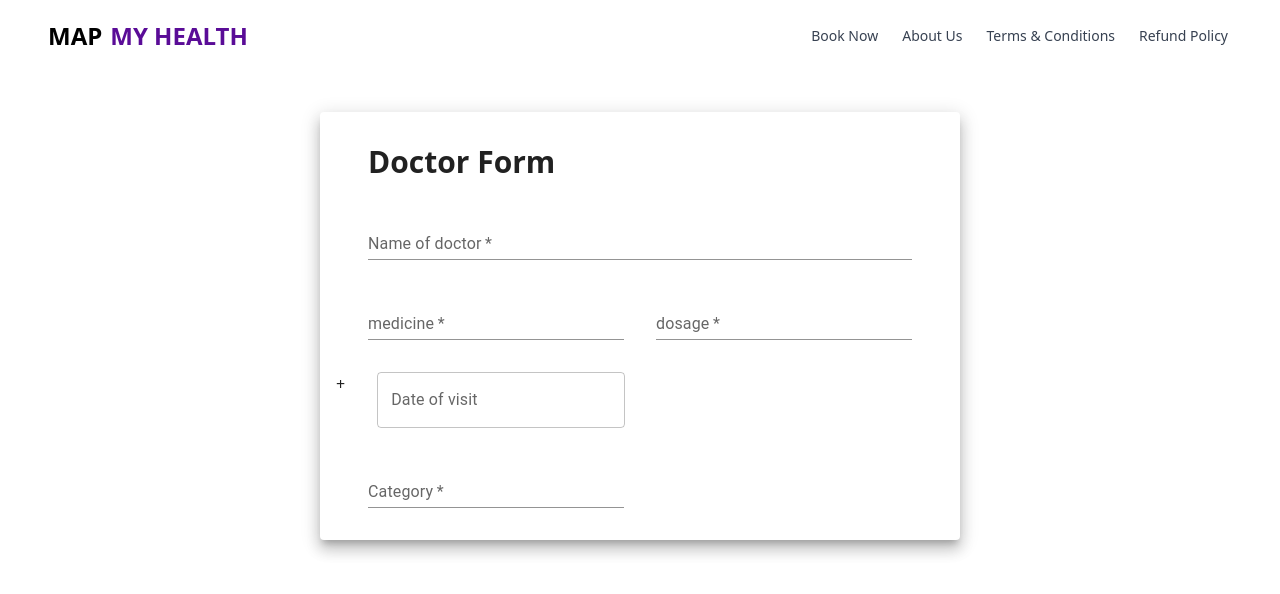
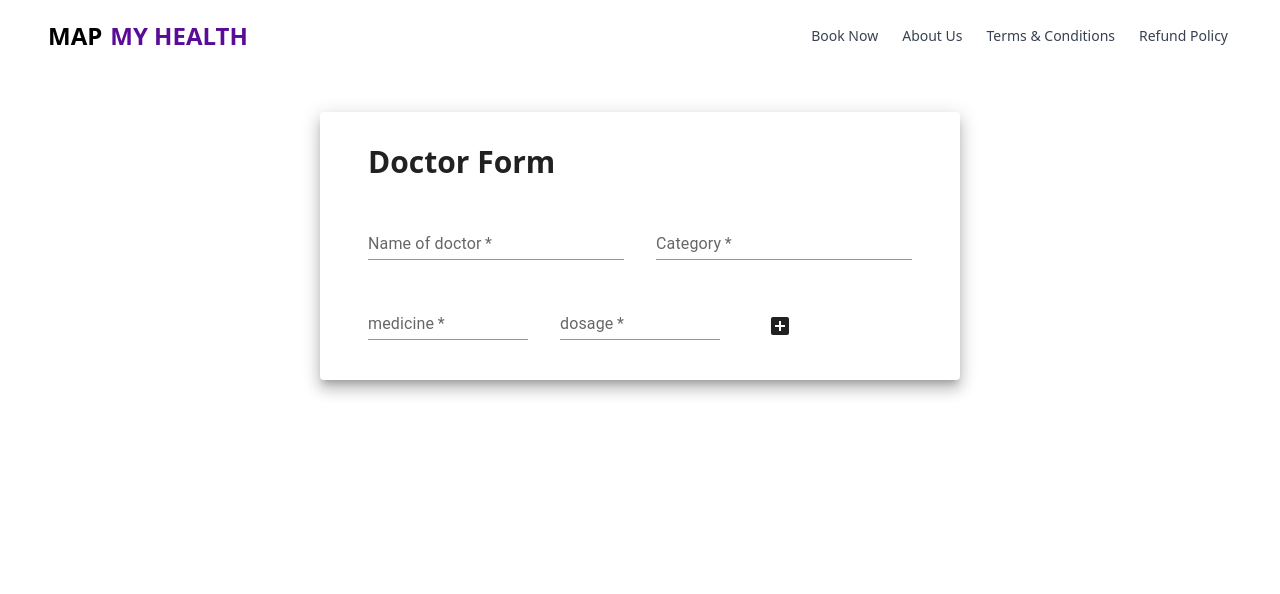
Before and after one commit to siddhartha-star-dev/gfg-hackathon, a React (Create React App) app: page /doctorform in a window 1280 px wide. Shown: the top 594 px of the page. Built offline with nearby package versions, Linux system fonts and the light colour scheme.

Commit message:
doctor form updated

```diff
--- a/src/routes/doctorform.jsx
+++ b/src/routes/doctorform.jsx
@@ -5,18 +5,16 @@ import TextField from '@mui/material/TextField';
 import FormControlLabel from '@mui/material/FormControlLabel';
 import Checkbox from '@mui/material/Checkbox';
 import Paper from '@mui/material/Paper';
-import InputLabel from '@mui/material/InputLabel';
-import MenuItem from '@mui/material/MenuItem';
-import FormControl from '@mui/material/FormControl';
-import Select, { SelectChangeEvent } from '@mui/material/Select';
 import { AdapterDayjs } from '@mui/x-date-pickers/AdapterDayjs';
 import { LocalizationProvider } from '@mui/x-date-pickers/LocalizationProvider';
 import { DatePicker } from '@mui/x-date-pickers/DatePicker';
 import { Theme, useTheme } from '@mui/material/styles';
-import Box from '@mui/material/Box';
-import OutlinedInput from '@mui/material/OutlinedInput';
+import AddBoxIcon from '@mui/icons-material/AddBox';
 import Chip from '@mui/material/Chip';
 import {useState} from 'react';
+
+
+
 const ITEM_HEIGHT = 48;
 const ITEM_PADDING_TOP = 8;
 const MenuProps = {
@@ -44,22 +42,23 @@ function getStyles(name, personName ,theme) {
 }
 export default function Doctorform() {
     const theme = useTheme();
-  const [personName, setPersonName] = React.useState([]);
+    const [data, setData] = useState({
+      name_of_doctor:'',
+      category:'',
+      medicine:[]
+    })
 
   const handleChange = (event) => {
-    const {
-      target: { value },
-    } = event;
-    setPersonName(
-      // On autofill we get a stringified value.
-      typeof value === 'string' ? value.split(',') : value,
-    );
+      const {name, value} = event.target;
+    setData({...data, [name]:value});
   };
-const [medicines,setMedicines] = useState([]);
+
+// const [medicines,setMedicines] = useState([]);
 const [medicineInfo,setMedicineInfo] = useState({
   medicine:"",
   dosage:"",
 });
+
 const handlenputChange = (e)=>{
   const {name,value} = e.target;
 setMedicineInfo({...medicineInfo,[name]:value});
@@ -69,24 +68,37 @@ setMedicineInfo({...medicineInfo,[name]:value});
         <div className='mb-8  text-3xl font-semibold'>
           Doctor Form
         </div>
-        <div>
-        {
-          medicines.map((item,i)=>(<p><span>{item.medicine}</span> <span>{item.dosage}</span></p>))
-        }
-        </div>
+
         <Grid container spacing={4}>
-          <Grid item xs={12}>
+          <Grid item xs={12} sm={6}>
             <TextField
               required
               id="name_of_doctor"
               name="name_of_doctor"
               label="Name of doctor"
+              onChange={(e)=>{
+                handleChange(e)
+              }}
               fullWidth
               autoComplete="shipping address-line1"
               variant="standard"
             />
           </Grid>
           <Grid item xs={12} sm={6}>
+            <TextField
+              required
+              id="category"
+              name="category"
+              label="Category"
+              fullWidth
+              autoComplete="shipping postal-code"
+              variant="standard"
+              onChange={(e)=>{
+                handleChange(e)
+              }}
+            />
+          </Grid>
+          <Grid item xs={12} sm={4}>
             <TextField
               required
               id="medicine"
@@ -101,7 +113,7 @@ setMedicineInfo({...medicineInfo,[name]:value});
               value={medicineInfo.medicine}
             />
           </Grid>
-          <Grid item xs={12} sm={6}>
+          <Grid item xs={12} sm={4}>
             <TextField
               required
               id="dosage"
@@ -116,31 +128,38 @@ setMedicineInfo({...medicineInfo,[name]:value});
               value={medicineInfo.dosage}
             />
           </Grid>
-        <button onClick={(e)=>{
-            setMedicines([...medicines,medicineInfo]);
+          <Grid item xs={12} sm={4}>
+          <button className='mt-5 ml-4' onClick={(e)=>{
+            // setMedicines([...medicines,medicineInfo]);
+            setData({...data, medicine:[...data.medicine,medicineInfo]});
+            console.log({...data, medicine:[...data.medicine,medicineInfo]})
             setMedicineInfo({medicine:"",dosage:"",})
-        }}>+</button>
+        }}><AddBoxIcon/></button>
+        </Grid>
+          <div className='ml-12 mt-2'>
+        {
+          data.medicine.map((item,i)=>(<p>
+            <ul className='list-disc'>
+              <li className='mt-3'>
+
+              <Chip label={item.medicine}/>
+              <Chip label={item.dosage} sx={{ml:2}}/>
+
+                </li>
+
+            </ul>
+           </p>))
+        }
+        </div>
+{/*
           <Grid item xs={12} sm={6}>
-
-
           <LocalizationProvider dateAdapter={AdapterDayjs}>
             <DatePicker
             label="Date of visit"
             />
           </LocalizationProvider>
+          </Grid> */}
 
-          </Grid>
-          <Grid item xs={12} sm={6}>
-            <TextField
-              required
-              id="category"
-              name="category"
-              label="Category"
-              fullWidth
-              autoComplete="shipping postal-code"
-              variant="standard"
-            />
-          </Grid>
 
         </Grid>
       </Paper>
--- a/src/routes/previousinfo.jsx
+++ b/src/routes/previousinfo.jsx
@@ -68,7 +68,6 @@ export default function Previousinfo() {
       e.preventDefault();
       // console.log(data);
       const email = JSON.parse(localStorage['data']).data.email;
-
       const res = await axios.post(BACKEND_URL,{...data,email:email});
       // console.log({...data,email:email});
     }}>SUBMIT</Button>
```
